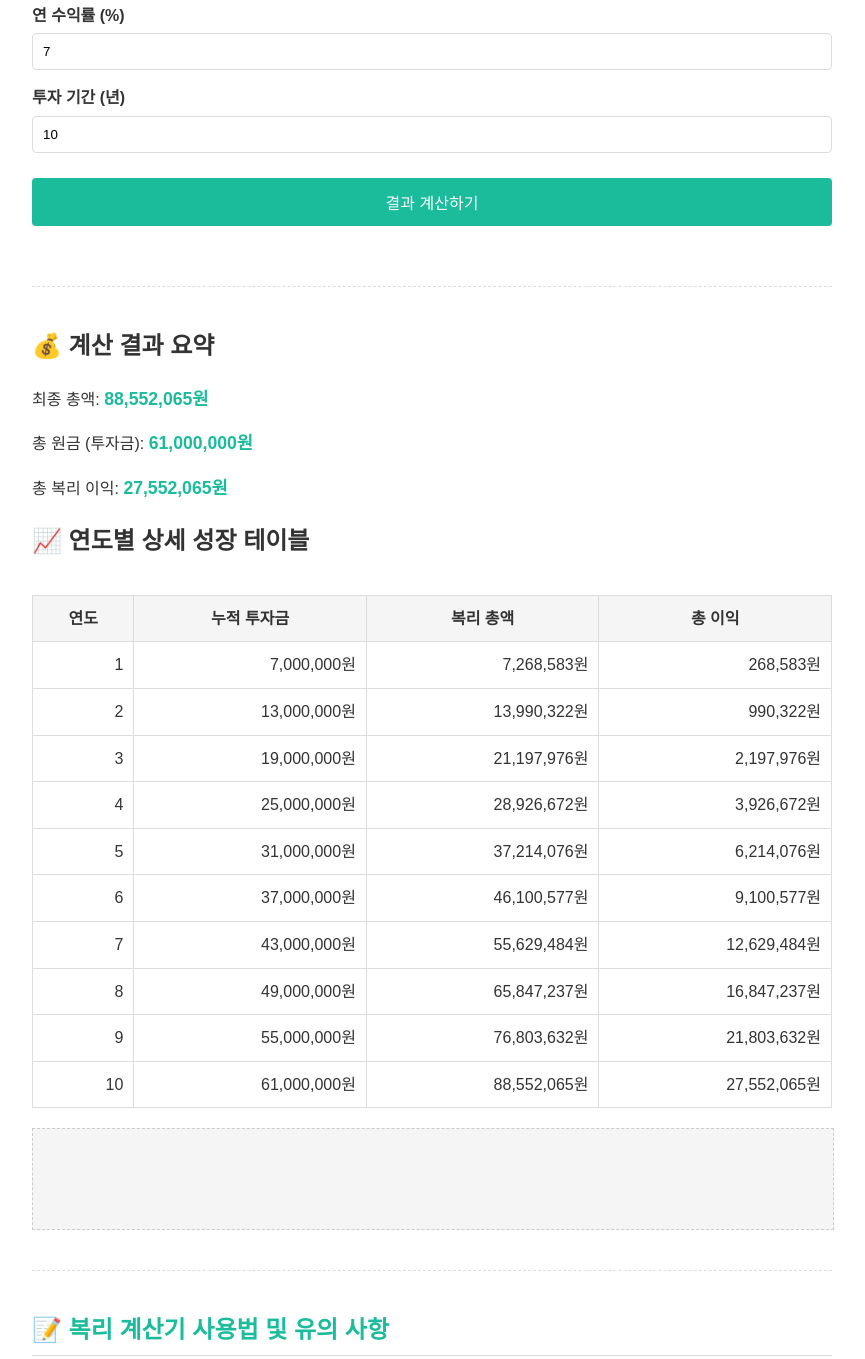
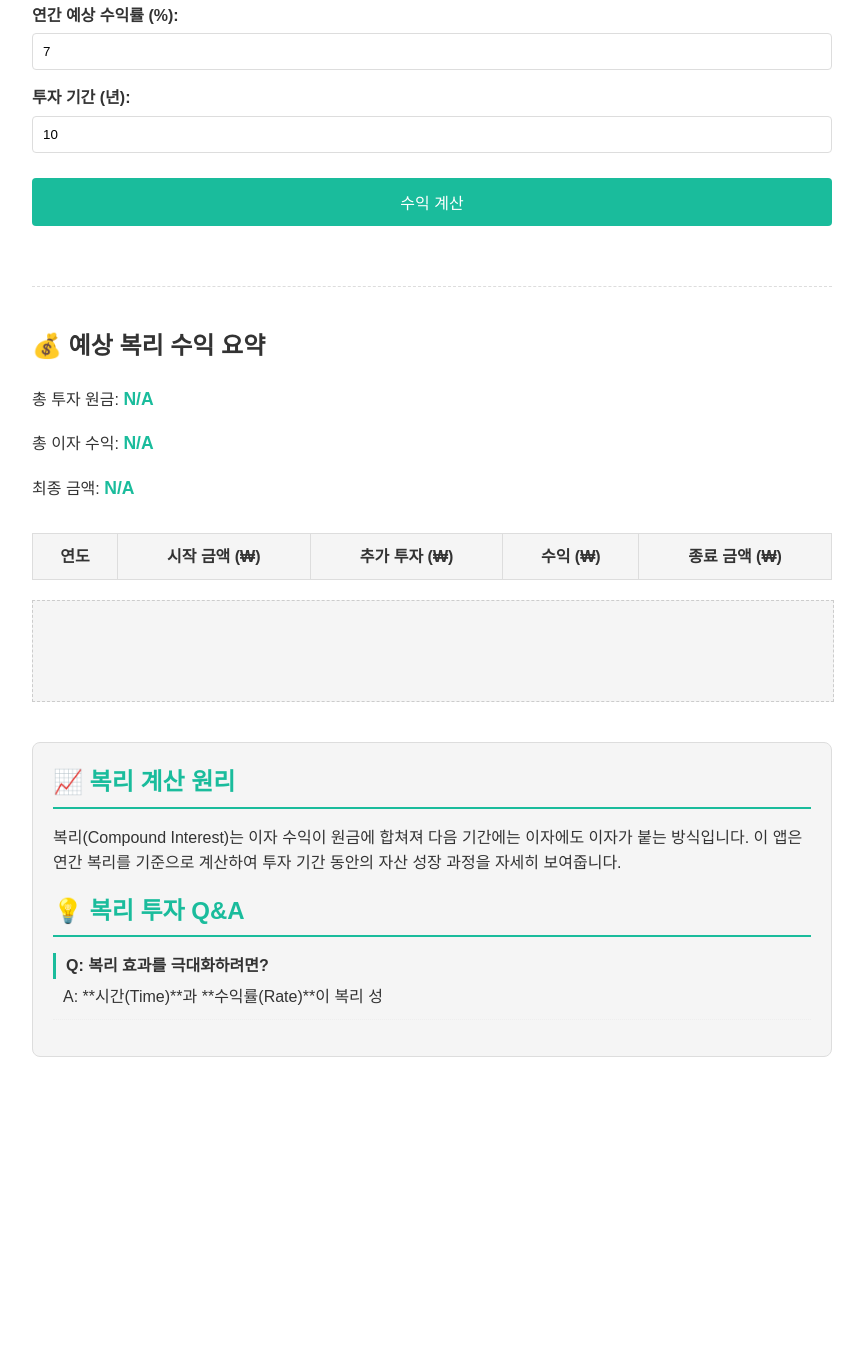
Before and after one commit to ckqudrnjs-beep/compound-interest-calculator, a plain HTML site: page index.html in a window 1280 px wide. Shown: the part 480-1839 px from the top of the page, without its empty margins (208-1073 px from the left). Drawn offline with Linux system fonts and the light colour scheme.

Commit message:
Update index.html

```diff
--- a/index.html
+++ b/index.html
@@ -6,17 +6,230 @@
 
     <meta name="google-site-verification" content="xzkheGRMivderCUCnHm9B8_Z2FEEcHmpLd70ckO_oAA" />
 
-    <title>자동 복리 계산기: 월/연 투자 기간별 미래 가치 시뮬레이션</title>
+    <script async src="https://pagead2.googlesyndication.com/pagead/js/adsbygoogle.js?client=ca-pub-4425383241428989"
+     crossorigin="anonymous"></script>
+
+    <title>복리 계산기: 투자금, 기간, 수익률을 입력하여 복리 수익을 시뮬레이션하세요</title>
     <link rel="icon" href="/favicon.ico?v=1">
-    <link rel="stylesheet" href="style.css">
+
+    <style>
+        :root {
+            --primary-color: #1abc9c;
+            --secondary-bg: #f5f5f5;
+            --text-color: #333;
+            --border-color: #ddd;
+            --light-border: #eee;
+        }
+
+        body {
+            font-family: Arial, sans-serif;
+            margin: 0;
+            padding: 0;
+            background-color: #fff;
+            color: var(--text-color);
+            line-height: 1.6;
+            word-break: break-word;
+            word-wrap: break-word;
+            padding-bottom: 0;
+        }
+
+        header {
+            background-color: var(--primary-color);
+            color: white;
+            padding: 15px 0;
+            text-align: center;
+        }
+
+        /* 🟢 새로운 래퍼 스타일: 모든 콘텐츠를 감싸고 푸터로부터 격리 */
+        .content-wrapper {
+            max-width: 800px;
+            margin: 30px auto;
+            padding: 0 20px;
+            /* 🚨 극단적인 안전 패딩 적용 */
+            padding-bottom: 400px;
+            margin-bottom: 0;
+            position: relative;
+        }
+
+        .container {
+            padding: 0;
+            margin: 0;
+        }
+
+
+        /* 텍스트 에어리어의 줄바꿈 강제 적용 및 스크롤 보정 */
+        textarea {
+            white-space: pre-wrap;
+            word-wrap: break-word;
+            word-break: break-word;
+            box-sizing: border-box;
+            width: 100%;
+            min-height: 200px;
+            padding: 10px;
+            border: 1px solid var(--border-color);
+            border-radius: 4px;
+            resize: vertical;
+            overflow: auto;
+        }
+
+        /* 입력 및 버튼 스타일 */
+        .input-section { padding-bottom: 20px; }
+        .form-group { margin-bottom: 15px; }
+
+        label {
+            display: block;
+            margin-bottom: 5px;
+            font-weight: bold;
+        }
+
+        input[type="number"], input[type="text"] {
+            width: 100%;
+            padding: 10px;
+            border: 1px solid var(--border-color);
+            border-radius: 4px;
+            box-sizing: border-box;
+        }
+
+        #calculateBtn, #analyzeBtn {
+            background-color: var(--primary-color);
+            color: white;
+            padding: 12px 20px;
+            border: none;
+            border-radius: 4px;
+            cursor: pointer;
+            font-size: 16px;
+            transition: background-color 0.3s;
+            width: 100%;
+            margin-top: 10px;
+        }
+
+        #calculateBtn:hover, #analyzeBtn:hover {
+            background-color: #16a085;
+        }
+
+        /* 결과 섹션 스타일 */
+        .result-section {
+            margin-top: 40px;
+            padding-top: 20px;
+            border-top: 1px dashed var(--border-color);
+        }
+
+        #summary strong {
+            font-size: 1.1em;
+            color: var(--primary-color);
+        }
+
+        .status-violation, .interest {
+            color: #e74c3c;
+            font-weight: bold;
+        }
+        .status-compliant {
+            color: var(--primary-color);
+            font-weight: bold;
+        }
+
+        /* 테이블 스타일 */
+        .table-container {
+            overflow-x: auto;
+        }
+
+        #growthTable {
+            width: 100%;
+            border-collapse: collapse;
+            margin-top: 15px;
+            text-align: right;
+        }
+
+        #growthTable th, #growthTable td {
+            border: 1px solid var(--border-color);
+            padding: 10px;
+        }
+
+        #growthTable th {
+            background-color: var(--secondary-bg);
+            font-weight: bold;
+            text-align: center;
+        }
+
+        /* AdSense 광고 컨테이너 스타일 */
+        .ad-container {
+            width: 100%;
+            min-height: 100px;
+            margin: 20px 0;
+            text-align: center;
+            background-color: var(--secondary-bg);
+            border: 1px dashed #ccc;
+            display: flex;
+            justify-content: center;
+            align-items: center;
+            font-size: 0.8em;
+            color: #888;
+        }
+
+        /* SEO 정보 섹션 (Info-Section) 개선 */
+        .info-section {
+            margin-top: 40px;
+            padding: 20px;
+            background-color: var(--secondary-bg);
+            border-radius: 8px;
+            border: 1px solid var(--border-color);
+            position: relative;
+            z-index: 1000;
+        }
+
+        .info-section h2 {
+            color: var(--primary-color);
+            margin-top: 0;
+            margin-bottom: 15px;
+            padding-bottom: 5px;
+            border-bottom: 2px solid var(--primary-color);
+        }
+
+        .info-section ul, .info-section dl {
+            list-style-type: none;
+            padding-left: 0;
+        }
+
+        .info-section dt {
+            font-weight: bold;
+            margin-top: 15px;
+            padding-left: 10px;
+            border-left: 3px solid var(--primary-color);
+        }
+
+        .info-section dd {
+            margin-left: 0;
+            padding: 5px 0 10px 10px;
+            border-bottom: 1px dotted var(--light-border);
+        }
+
+        /* 🟢 푸터 스타일 */
+        footer {
+            margin: 0;
+            padding: 15px 0;
+            text-align: center;
+            width: 100%;
+            background-color: var(--primary-color);
+            color: white;
+            position: relative;
+            box-sizing: border-box;
+            z-index: 1;
+        }
+
+        footer a {
+            color: white;
+            text-decoration: none;
+            margin: 0 5px;
+        }
+    </style>
 </head>
 <body>
-
     <header>
-        <h1>자동 복리 계산기</h1>
-        <p>초기 투자금, 월 적립액, 연 수익률을 기반으로 미래 복리 수익을 예측합니다.</p>
+        <h1>복리 계산기</h1>
+        <p>복리 투자의 마법을 경험하세요. 기간별 예상 수익을 시뮬레이션합니다.</p>
     </header>
 
+    <div class="content-wrapper">
     <main class="container">
 
         <div class="ad-container top-ad">
@@ -24,42 +237,36 @@
 
         <section class="input-section">
             <div class="form-group">
-                <label for="initialAmount">초기 투자금 (원)</label>
-                <input type="number" id="initialAmount" value="1000000" min="0">
+                <label for="principal">초기 투자 원금 (₩):</label>
+                <input type="number" id="principal" value="1000000" min="10000">
             </div>
             <div class="form-group">
-                <label for="monthlyDeposit">월 적립액 (원)</label>
-                <input type="number" id="monthlyDeposit" value="500000" min="0">
+                <label for="annualContribution">연간 추가 투자금 (₩):</label>
+                <input type="number" id="annualContribution" value="1000000" min="0">
             </div>
             <div class="form-group">
-                <label for="annualRate">연 수익률 (%)</label>
-                <input type="number" id="annualRate" value="7" min="0" max="100">
+                <label for="rate">연간 예상 수익률 (%):</label>
+                <input type="number" id="rate" value="7" min="0.1" max="100" step="0.1">
             </div>
             <div class="form-group">
-                <label for="years">투자 기간 (년)</label>
+                <label for="years">투자 기간 (년):</label>
                 <input type="number" id="years" value="10" min="1" max="50">
             </div>
-            <button id="calculateBtn">결과 계산하기</button>
+            <button id="calculateBtn">수익 계산</button>
         </section>
 
         <section class="result-section">
-            <h2>💰 계산 결과 요약</h2>
+            <h2>💰 예상 복리 수익 요약</h2>
             <div id="summary">
-                <p>최종 총액: <strong id="finalAmount">0원</strong></p>
-                <p>총 원금 (투자금): <strong id="totalPrincipal">0원</strong></p>
-                <p>총 복리 이익: <strong id="totalInterest" class="interest">0원</strong></p>
+                <p>총 투자 원금: <strong id="totalPrincipal">N/A</strong></p>
+                <p>총 이자 수익: <strong id="totalInterest" class="interest">N/A</strong></p>
+                <p>최종 금액: <strong id="finalAmount" class="status-compliant">N/A</strong></p>
             </div>
 
-            <h2>📈 연도별 상세 성장 테이블</h2>
             <div class="table-container">
                 <table id="growthTable">
                     <thead>
-                        <tr>
-                            <th>연도</th>
-                            <th>누적 투자금</th>
-                            <th>복리 총액</th>
-                            <th>총 이익</th>
-                        </tr>
+                        <tr><th>연도</th><th>시작 금액 (₩)</th><th>추가 투자 (₩)</th><th>수익 (₩)</th><th>종료 금액 (₩)</th></tr>
                     </thead>
                     <tbody>
                         </tbody>
@@ -71,55 +278,12 @@
             </div>
 
         <section class="info-section">
-            <h2 id="how-to-use">📝 복리 계산기 사용법 및 유의 사항</h2>
+            <h2 id="principle">📈 복리 계산 원리</h2>
             <p>
-                이 계산기는 초기 투자금, 월 적립액, 그리고 예상 연 수익률을 기반으로 장기적인 투자 목표 달성 가능성을 시뮬레이션합니다.
-            </p>
-            <ul>
-                <li>**초기 투자금 (원):** 투자를 시작하는 시점의 최초 금액을 입력합니다.</li>
-                <li>**월 적립액 (원):** 매월 정기적으로 투자할 금액을 입력합니다. (0원 입력 시 거치식 복리 계산)</li>
-                <li>**연 수익률 (%):** 예상되는 연간 수익률을 입력합니다. (세전 기준, **월 단위로 복리 계산**됩니다.)</li>
-                <li>**투자 기간 (년):** 목표로 하는 투자 기간을 연 단위로 입력합니다.</li>
-            </ul>
-
-            <h2 id="principle">💰 복리 계산 공식 및 원리 이해하기</h2>
-            <p>
-                단리가 원금에 대해서만 이자를 계산하는 반면, 복리는 **이자에도 이자가 붙는 방식**으로 시간이 지날수록 수익이 기하급수적으로 늘어납니다. 이 계산기는 일반적인 금융에서 사용하는 **월 복리** 방식을 적용하여 정확도를 높였습니다.
-            </p>
-            <p>
-                복리의 미래 가치(FV)는 다음과 같은 원리를 기반으로 합니다:
-                $$A = P \left(1 + \frac{r}{n}\right)^{nt}$$
-                <br>
-                * A: 미래 총액 (최종 복리 총액)
-                * P: 초기 투자금 (Principal)
-                * r: 연 수익률 (Annual Interest Rate)
-                * n: 연간 복리 횟수 (이 계산기는 월 복리이므로 n=12)
-                * t: 투자 기간 (년)
+                복리(Compound Interest)는 이자 수익이 원금에 합쳐져 다음 기간에는 이자에도 이자가 붙는 방식입니다. 이 앱은 연간 복리를 기준으로 계산하여 투자 기간 동안의 자산 성장 과정을 자세히 보여줍니다.
             </p>
 
-            <h2 id="faq">💡 자주 묻는 질문: 복리 계산기를 어떻게 활용할까요?</h2>
+            <h2 id="faq">💡 복리 투자 Q&A</h2>
             <dl>
-                <dt>Q: 계산 결과에 세금(비과세/과세)이 포함되어 있나요?</dt>
-                <dd>A: 이 계산기는 **세전 수익률**을 기준으로 시뮬레이션합니다. 실제 최종 수익은 금융 상품 및 국가의 세법에 따라 달라지므로, 예상 수익을 계산하는 용도로 활용해 주십시오.</dd>
-
-                <dt>Q: 인플레이션 효과는 어떻게 반영해야 하나요?</dt>
-                <dd>A: 인플레이션을 고려하려면, 입력하는 **연 수익률**에서 예상 물가상승률(인플레이션율)을 제외한 **실질 수익률**을 입력하여 계산하는 것을 권장합니다. 이는 투자 목표 금액을 현실적으로 설정하는 데 도움을 줍니다.</dd>
-            </dl>
-        </section>
-
-        <div class="ad-container bottom-ad">
-            </div>
-
-    </main>
-
-    <footer>
-        <p>&copy; 2024 beekayutil.com</p>
-        <p>
-            <a href="https://beekayutil.com" target="_blank">SEO 콘텐츠 분석기</a> |
-            <a href="https://json.beekayutil.com" target="_blank">JSON/YAML 변환기</a>
-        </p>
-    </footer>
-
-    <script src="script.js"></script>
-</body>
-</html>
+                <dt>Q: 복리 효과를 극대화하려면?</dt>
+                <dd>A: **시간(Time)**과 **수익률(Rate)**이 복리 성
```
